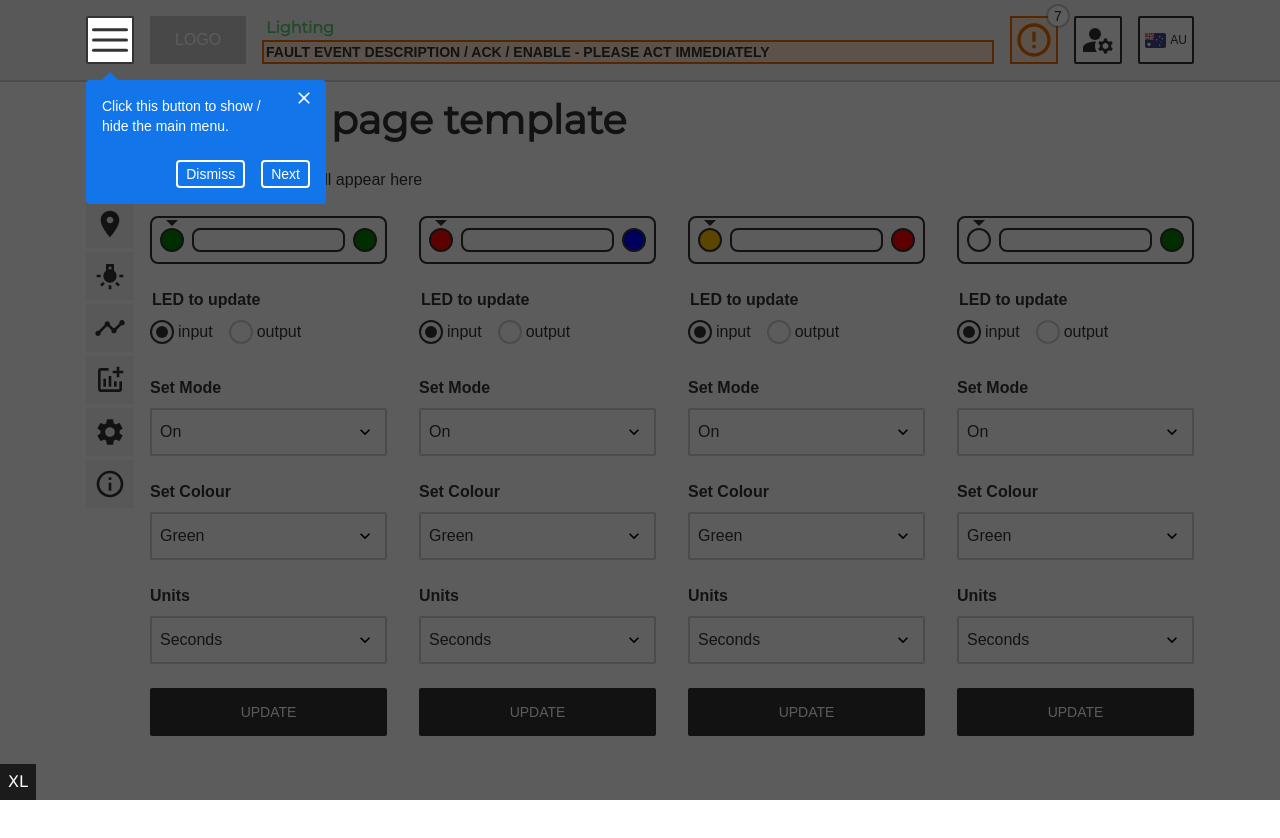
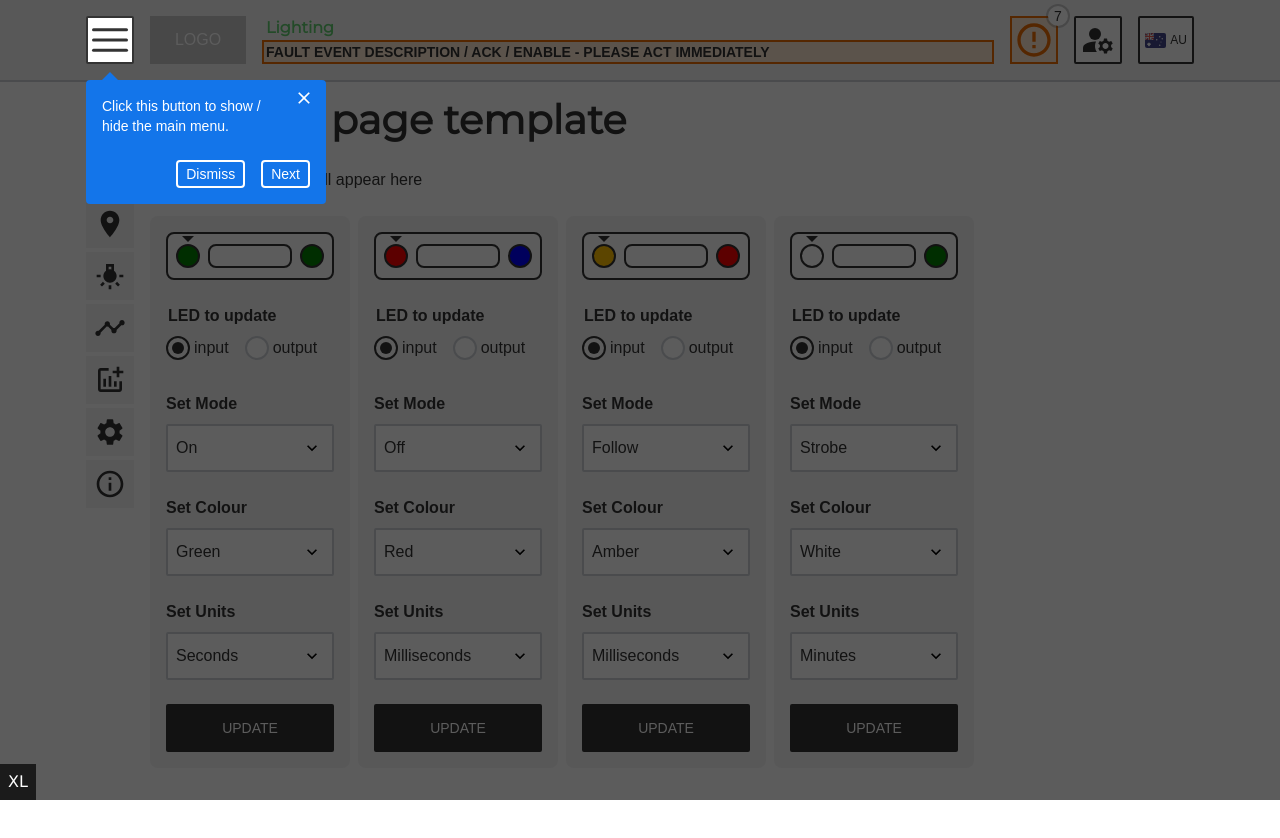
Before and after one commit to nicholasmakhija/sandbox, a plain HTML site: page lighting/index.html in a window 1280 px wide. Drawn offline with Linux system fonts and the light colour scheme; files that its build step writes are made by us from their sources.

Commit message:
refactor: lighting config styling and layout updates

```diff
--- a/lighting/index.html
+++ b/lighting/index.html
@@ -45,11 +45,14 @@
       <button
       class="button header__button button--square"
       aria-controls="main-menu"
+
+
       aria-label="Click this button to show / hide the main menu."
     >
       <span class="button__bar"></span>
       <span class="button__bar"></span>
       <span class="button__bar"></span>
+
 
     </button>
 
@@ -208,14 +211,17 @@
             data-tooltip-alignment="right"
            >
             <button
-                class="dropdown__button"
+            class="button dropdown__button "
             aria-controls="language-selector"
             aria-expanded="false"
             aria-haspopup="true"
             aria-label="Click this button to show / hide language selection menu."
           >
+
                   <span class="dropdown__text"></span>
+
           </button>
+
 
            </div>
 
@@ -553,8 +559,7 @@
     <p>Relevant components will appear here</p>
   </div>
 
-  <div class="row component">
-    <div class="col-6 col-lg-3">
+  <div class="component lighting-config__row">
     <div class="lighting-config  js-lighting-config" id="94809fe7-90c4-46d0-b987-ffbaf51f7c99">
       <div class="lighting-config__unit">
         <div
@@ -578,68 +583,124 @@
           <legend class="fc__title">LED to update</legend>
 
         <div class="fc__group">
-            <div class="fc__wrapper">
+            <div
+              class="fc__wrapper  "
+
+            >
+
               <input
                 id="input-94809fe7-90c4-46d0-b987-ffbaf51f7c99"
-                class="fc__input"
+                class="fc__input "
                 type="radio"
                 name="led-94809fe7-90c4-46d0-b987-ffbaf51f7c99"
+
                 value="input"
+
                 checked
               >
-              <label class="fc__label" for="input-94809fe7-90c4-46d0-b987-ffbaf51f7c99">input</label>
+
+                  <label
+                    for="input-94809fe7-90c4-46d0-b987-ffbaf51f7c99"
+                    class="fc__label "
+                  >input</label>
+
             </div>
+            <div
+              class="fc__wrapper  "
 
-            <div class="fc__wrapper">
+            >
+
               <input
                 id="output-94809fe7-90c4-46d0-b987-ffbaf51f7c99"
-                class="fc__input"
+                class="fc__input "
                 type="radio"
                 name="led-94809fe7-90c4-46d0-b987-ffbaf51f7c99"
+
                 value="output"
+
+
               >
-              <label class="fc__label" for="output-94809fe7-90c4-46d0-b987-ffbaf51f7c99">output</label>
+
+                  <label
+                    for="output-94809fe7-90c4-46d0-b987-ffbaf51f7c99"
+                    class="fc__label "
+                  >output</label>
+
             </div>
         </div>
       </fieldset>
 
-        <div class="fc__wrapper">
-          <label for="mode-94809fe7-90c4-46d0-b987-ffbaf51f7c99" class="fc__label">Set Mode</label>
-          <select id="mode-94809fe7-90c4-46d0-b987-ffbaf51f7c99" class="fc__input" data-label="mode">
+    <div class="fc__wrapper  ">
+        <label
+          for="mode-94809fe7-90c4-46d0-b987-ffbaf51f7c99"
+          class="fc__label "
+        >Set Mode</label>
+
+      <select
+        id="mode-94809fe7-90c4-46d0-b987-ffbaf51f7c99"
+        class="fc__input "
+        data-label="mode"
+      >
             <option value="on">On</option>
         <option value="off">Off</option>
         <option value="strobe">Strobe</option>
         <option value="follow">Follow</option>
+
       </select>
     </div>
 
-        <div class="fc__wrapper">
-          <label for="colour-94809fe7-90c4-46d0-b987-ffbaf51f7c99" class="fc__label">Set Colour</label>
-          <select id="colour-94809fe7-90c4-46d0-b987-ffbaf51f7c99" class="fc__input lighting-config__colour" data-label="colour">
+    <div class="fc__wrapper  ">
+        <label
+          for="colour-94809fe7-90c4-46d0-b987-ffbaf51f7c99"
+          class="fc__label "
+        >Set Colour</label>
+
+      <select
+        id="colour-94809fe7-90c4-46d0-b987-ffbaf51f7c99"
+        class="fc__input "
+        data-label="colour"
+      >
             <option value="green">Green</option>
         <option value="red">Red</option>
         <option value="blue">Blue</option>
         <option value="amber">Amber</option>
         <option value="white">White</option>
+
       </select>
     </div>
 
-         <div class="fc__wrapper">
-          <label for="units-94809fe7-90c4-46d0-b987-ffbaf51f7c99" class="fc__label">Units</label>
-          <select id="units-94809fe7-90c4-46d0-b987-ffbaf51f7c99" class="fc__input" data-label="units">
+    <div class="fc__wrapper  ">
+        <label
+          for="units-94809fe7-90c4-46d0-b987-ffbaf51f7c99"
+          class="fc__label "
+        >Set Units</label>
+
+      <select
+        id="units-94809fe7-90c4-46d0-b987-ffbaf51f7c99"
+        class="fc__input "
+        data-label="units"
+      >
             <option value="seconds">Seconds</option>
         <option value="milliseconds">Milliseconds</option>
         <option value="minutes">Minutes</option>
+
       </select>
     </div>
 
-        <button class="button button--form">
+    <button
+      class="button  button--form "
+
+
+
+
+    >
+
           Update
+
     </button>
-      </div>
+
     </div>
 
-     <div class="col-6 col-lg-3">
     <div class="lighting-config  js-lighting-config" id="cc0a50ff-27da-48f6-aac9-a0a642e88385">
       <div class="lighting-config__unit">
         <div
@@ -663,68 +724,124 @@
           <legend class="fc__title">LED to update</legend>
 
         <div class="fc__group">
-            <div class="fc__wrapper">
+            <div
+              class="fc__wrapper  "
+
+            >
+
               <input
                 id="input-cc0a50ff-27da-48f6-aac9-a0a642e88385"
-                class="fc__input"
+                class="fc__input "
                 type="radio"
                 name="led-cc0a50ff-27da-48f6-aac9-a0a642e88385"
+
                 value="input"
+
                 checked
               >
-              <label class="fc__label" for="input-cc0a50ff-27da-48f6-aac9-a0a642e88385">input</label>
+
+                  <label
+                    for="input-cc0a50ff-27da-48f6-aac9-a0a642e88385"
+                    class="fc__label "
+                  >input</label>
+
             </div>
+            <div
+              class="fc__wrapper  "
 
-            <div class="fc__wrapper">
+            >
+
               <input
                 id="output-cc0a50ff-27da-48f6-aac9-a0a642e88385"
-                class="fc__input"
+                class="fc__input "
                 type="radio"
                 name="led-cc0a50ff-27da-48f6-aac9-a0a642e88385"
+
                 value="output"
+
+
               >
-              <label class="fc__label" for="output-cc0a50ff-27da-48f6-aac9-a0a642e88385">output</label>
+
+                  <label
+                    for="output-cc0a50ff-27da-48f6-aac9-a0a642e88385"
+                    class="fc__label "
+                  >output</label>
+
             </div>
         </div>
       </fieldset>
 
-        <div class="fc__wrapper">
-          <label for="mode-cc0a50ff-27da-48f6-aac9-a0a642e88385" class="fc__label">Set Mode</label>
-          <select id="mode-cc0a50ff-27da-48f6-aac9-a0a642e88385" class="fc__input" data-label="mode">
+    <div class="fc__wrapper  ">
+        <label
+          for="mode-cc0a50ff-27da-48f6-aac9-a0a642e88385"
+          class="fc__label "
+        >Set Mode</label>
+
+      <select
+        id="mode-cc0a50ff-27da-48f6-aac9-a0a642e88385"
+        class="fc__input "
+        data-label="mode"
+      >
             <option value="on">On</option>
         <option value="off">Off</option>
         <option value="strobe">Strobe</option>
         <option value="follow">Follow</option>
+
       </select>
     </div>
 
-        <div class="fc__wrapper">
-          <label for="colour-cc0a50ff-27da-48f6-aac9-a0a642e88385" class="fc__label">Set Colour</label>
-          <select id="colour-cc0a50ff-27da-48f6-aac9-a0a642e88385" class="fc__input lighting-config__colour" data-label="colour">
+    <div class="fc__wrapper  ">
+        <label
+          for="colour-cc0a50ff-27da-48f6-aac9-a0a642e88385"
+          class="fc__label "
+        >Set Colour</label>
+
+      <select
+        id="colour-cc0a50ff-27da-48f6-aac9-a0a642e88385"
+        class="fc__input "
+        data-label="colour"
+      >
             <option value="green">Green</option>
         <option value="red">Red</option>
         <option value="blue">Blue</option>
         <option value="amber">Amber</option>
         <option value="white">White</option>
+
       </select>
     </div>
 
-         <div class="fc__wrapper">
-          <label for="units-cc0a50ff-27da-48f6-aac9-a0a642e88385" class="fc__label">Units</label>
-          <select id="units-cc0a50ff-27da-48f6-aac9-a0a642e88385" class="fc__input" data-label="units">
+    <div class="fc__wrapper  ">
+        <label
+          for="units-cc0a50ff-27da-48f6-aac9-a0a642e88385"
+          class="fc__label "
+        >Set Units</label>
+
+      <select
+        id="units-cc0a50ff-27da-48f6-aac9-a0a642e88385"
+        class="fc__input "
+        data-label="units"
+      >
             <option value="seconds">Seconds</option>
         <option value="milliseconds">Milliseconds</option>
         <option value="minutes">Minutes</option>
+
       </select>
     </div>
 
-        <button class="button button--form">
+    <button
+      class="button  button--form "
+
+
+
+
+    >
+
           Update
+
     </button>
-      </div>
+
     </div>
 
-     <div class="col-6 col-lg-3">
     <div class="lighting-config  js-lighting-config" id="ce680e21-b0fa-4f74-a869-ac8ec1f31189">
       <div class="lighting-config__unit">
         <div
@@ -748,68 +865,124 @@
           <legend class="fc__title">LED to update</legend>
 
         <div class="fc__group">
-            <div class="fc__wrapper">
+            <div
+              class="fc__wrapper  "
+
+            >
+
               <input
                 id="input-ce680e21-b0fa-4f74-a869-ac8ec1f31189"
-                class="fc__input"
+                class="fc__input "
                 type="radio"
                 name="led-ce680e21-b0fa-4f74-a869-ac8ec1f31189"
+
                 value="input"
+
                 checked
               >
-              <label class="fc__label" for="input-ce680e21-b0fa-4f74-a869-ac8ec1f31189">input</label>
+
+                  <label
+                    for="input-ce680e21-b0fa-4f74-a869-ac8ec1f31189"
+                    class="fc__label "
+                  >input</label>
+
             </div>
+            <div
+              class="fc__wrapper  "
 
-            <div class="fc__wrapper">
+            >
+
               <input
                 id="output-ce680e21-b0fa-4f74-a869-ac8ec1f31189"
-                class="fc__input"
+                class="fc__input "
                 type="radio"
                 name="led-ce680e21-b0fa-4f74-a869-ac8ec1f31189"
+
                 value="output"
+
+
               >
-              <label class="fc__label" for="output-ce680e21-b0fa-4f74-a869-ac8ec1f31189">output</label>
+
+                  <label
+                    for="output-ce680e21-b0fa-4f74-a869-ac8ec1f31189"
+                    class="fc__label "
+                  >output</label>
+
             </div>
         </div>
       </fieldset>
 
-        <div class="fc__wrapper">
-          <label for="mode-ce680e21-b0fa-4f74-a869-ac8ec1f31189" class="fc__label">Set Mode</label>
-          <select id="mode-ce680e21-b0fa-4f74-a869-ac8ec1f31189" class="fc__input" data-label="mode">
+    <div class="fc__wrapper  ">
+        <label
+          for="mode-ce680e21-b0fa-4f74-a869-ac8ec1f31189"
+          class="fc__label "
+        >Set Mode</label>
+
+      <select
+        id="mode-ce680e21-b0fa-4f74-a869-ac8ec1f31189"
+        class="fc__input "
+        data-label="mode"
+      >
             <option value="on">On</option>
         <option value="off">Off</option>
         <option value="strobe">Strobe</option>
         <option value="follow">Follow</option>
+
       </select>
     </div>
 
-        <div class="fc__wrapper">
-          <label for="colour-ce680e21-b0fa-4f74-a869-ac8ec1f31189" class="fc__label">Set Colour</label>
-          <select id="colour-ce680e21-b0fa-4f74-a869-ac8ec1f31189" class="fc__input lighting-config__colour" data-label="colour">
+    <div class="fc__wrapper  ">
+        <label
+          for="colour-ce680e21-b0fa-4f74-a869-ac8ec1f31189"
+          class="fc__label "
+        >Set Colour</label>
+
+      <select
+        id="colour-ce680e21-b0fa-4f74-a869-ac8ec1f31189"
+        class="fc__input "
+        data-label="colour"
+      >
             <option value="green">Green</option>
         <option value="red">Red</option>
         <option value="blue">Blue</option>
         <option value="amber">Amber</option>
         <option value="white">White</option>
+
       </select>
     </div>
 
-         <div class="fc__wrapper">
-          <label for="units-ce680e21-b0fa-4f74-a869-ac8ec1f31189" class="fc__label">Units</label>
-          <select id="units-ce680e21-b0fa-4f74-a869-ac8ec1f31189" class="fc__input" data-label="units">
+    <div class="fc__wrapper  ">
+        <label
+          for="units-ce680e21-b0fa-4f74-a869-ac8ec1f31189"
+          class="fc__label "
+        >Set Units</label>
+
+      <select
+        id="units-ce680e21-b0fa-4f74-a869-ac8ec1f31189"
+        class="fc__input "
+        data-label="units"
+      >
             <option value="seconds">Seconds</option>
         <option value="milliseconds">Milliseconds</option>
         <option value="minutes">Minutes</option>
+
       </select>
     </div>
 
-        <button class="button button--form">
+    <button
+      class="button  button--form "
+
+
+
+
+    >
+
           Update
+
     </button>
-      </div>
+
     </div>
 
-     <div class="col-6 col-lg-3">
     <div class="lighting-config  js-lighting-config" id="6f044d44-9fb7-4d84-aad3-350ed662b22a">
       <div class="lighting-config__unit">
         <div
@@ -833,66 +1006,122 @@
           <legend class="fc__title">LED to update</legend>
 
         <div class="fc__group">
-            <div class="fc__wrapper">
+            <div
+              class="fc__wrapper  "
+
+            >
+
               <input
                 id="input-6f044d44-9fb7-4d84-aad3-350ed662b22a"
-                class="fc__input"
+                class="fc__input "
                 type="radio"
                 name="led-6f044d44-9fb7-4d84-aad3-350ed662b22a"
+
                 value="input"
+
                 checked
               >
-              <label class="fc__label" for="input-6f044d44-9fb7-4d84-aad3-350ed662b22a">input</label>
+
+                  <label
+                    for="input-6f044d44-9fb7-4d84-aad3-350ed662b22a"
+                    class="fc__label "
+                  >input</label>
+
             </div>
+            <div
+              class="fc__wrapper  "
 
-            <div class="fc__wrapper">
+            >
+
               <input
                 id="output-6f044d44-9fb7-4d84-aad3-350ed662b22a"
-                class="fc__input"
+                class="fc__input "
                 type="radio"
                 name="led-6f044d44-9fb7-4d84-aad3-350ed662b22a"
+
                 value="output"
+
+
               >
-              <label class="fc__label" for="output-6f044d44-9fb7-4d84-aad3-350ed662b22a">output</label>
+
+                  <label
+                    for="output-6f044d44-9fb7-4d84-aad3-350ed662b22a"
+                    class="fc__label "
+                  >output</label>
+
             </div>
         </div>
       </fieldset>
 
-        <div class="fc__wrapper">
-          <label for="mode-6f044d44-9fb7-4d84-aad3-350ed662b22a" class="fc__label">Set Mode</label>
-          <select id="mode-6f044d44-9fb7-4d84-aad3-350ed662b22a" class="fc__input" data-label="mode">
+    <div class="fc__wrapper  ">
+        <label
+          for="mode-6f044d44-9fb7-4d84-aad3-350ed662b22a"
+          class="fc__label "
+        >Set Mode</label>
+
+      <select
+        id="mode-6f044d44-9fb7-4d84-aad3-350ed662b22a"
+        class="fc__input "
+        data-label="mode"
+      >
             <option value="on">On</option>
         <option value="off">Off</option>
         <option value="strobe">Strobe</option>
         <option value="follow">Follow</option>
+
       </select>
     </div>
 
-        <div class="fc__wrapper">
-          <label for="colour-6f044d44-9fb7-4d84-aad3-350ed662b22a" class="fc__label">Set Colour</label>
-          <select id="colour-6f044d44-9fb7-4d84-aad3-350ed662b22a" class="fc__input lighting-config__colour" data-label="colour">
+    <div class="fc__wrapper  ">
+        <label
+          for="colour-6f044d44-9fb7-4d84-aad3-350ed662b22a"
+          class="fc__label "
+        >Set Colour</label>
+
+      <select
+        id="colour-6f044d44-9fb7-4d84-aad3-350ed662b22a"
+        class="fc__input "
+        data-label="colour"
+      >
             <option value="green">Green</option>
         <option value="red">Red</option>
         <option value="blue">Blue</option>
         <option value="amber">Amber</option>
         <option value="white">White</option>
+
       </select>
     </div>
 
-         <div class="fc__wrapper">
-          <label for="units-6f044d44-9fb7-4d84-aad3-350ed662b22a" class="fc__label">Units</label>
-          <select id="units-6f044d44-9fb7-4d84-aad3-350ed662b22a" class="fc__input" data-label="units">
+    <div class="fc__wrapper  ">
+        <label
+          for="units-6f044d44-9fb7-4d84-aad3-350ed662b22a"
+          class="fc__label "
+        >Set Units</label>
+
+      <select
+        id="units-6f044d44-9fb7-4d84-aad3-350ed662b22a"
+        class="fc__input "
+        data-label="units"
+      >
             <option value="seconds">Seconds</option>
         <option value="milliseconds">Milliseconds</option>
         <option value="minutes">Minutes</option>
+
       </select>
     </div>
 
-        <button class="button button--form">
+    <button
+      class="button  button--form "
+
+
+
+
+    >
+
           Update
+
     </button>
-      </div>
-    </div>
+
     </div>
 
       </main>
```
Also changed, not shown: 404.html (+7 -1 lines), events/index.html (+7 -1 lines), history/index.html (+7 -1 lines), index.html (+57 -9 lines), information/index.html (+7 -1 lines), login/index.html (+62 -15 lines), reporting/index.html (+7 -1 lines), system/index.html (+7 -1 lines), test.html (+7 -1 lines), tracking/index.html (+7 -1 lines), css/styles.css, js/scripts.js. Lines whose indentation alone changed are shown as unchanged.
